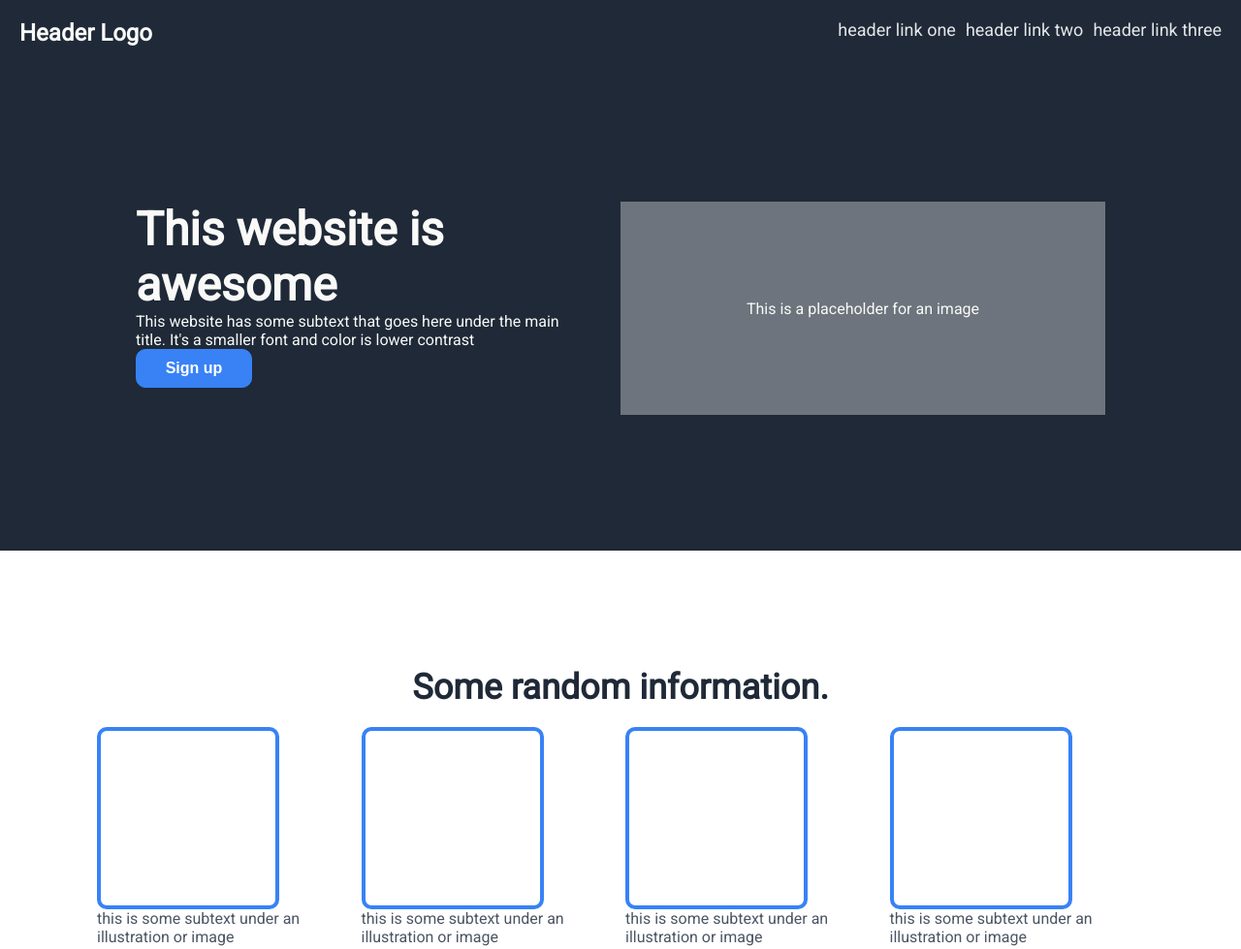
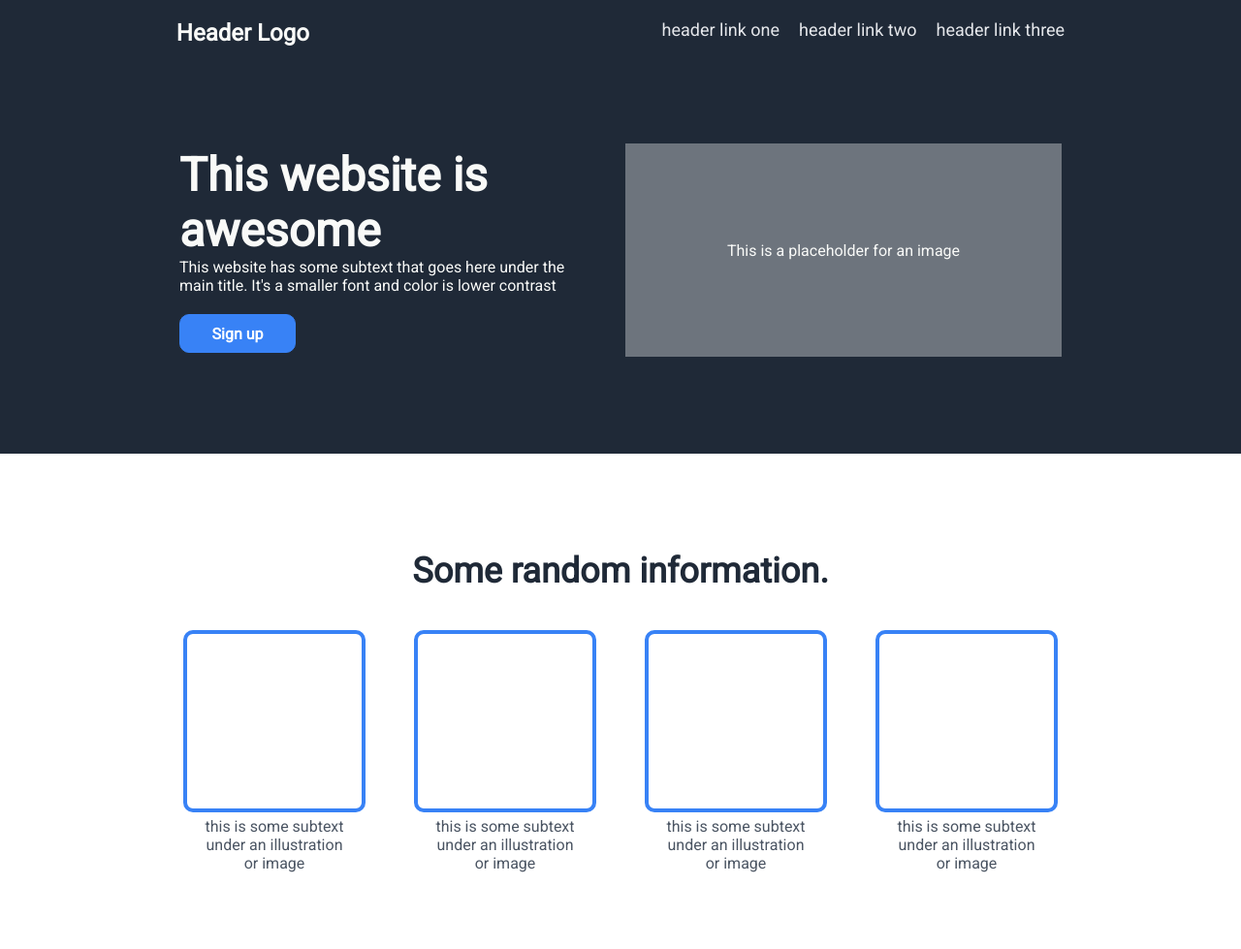
Before and after one commit to ROSS1996/lpage-template1, a plain HTML site: page index.html in a window 1280 px wide. Shown: the top 979 px of the page at 97% size. Drawn offline with Linux system fonts and the light colour scheme.

Commit message:
Add improvements to header and main sections

```diff
--- a/index.html
+++ b/index.html
@@ -1,15 +1,17 @@
 <!DOCTYPE html>
 <html lang="en">
+
 <head>
-    <meta charset="UTF-8">
-    <meta http-equiv="X-UA-Compatible" content="IE=edge">
-    <meta name="viewport" content="width=device-width, initial-scale=1.0">
+    <meta charset="UTF-8" />
+    <meta http-equiv="X-UA-Compatible" content="IE=edge" />
+    <meta name="viewport" content="width=device-width, initial-scale=1.0" />
     <title>Landing Page Template</title>
-    <link rel="stylesheet" href="style.css">
+    <link rel="stylesheet" href="style.css" />
 </head>
+
 <body>
-    <header>
-        <nav>
+    <header class="flex-columns">
+        <nav class="flex-rows">
             <h3 class="logo">Header Logo</h3>
             <ul>
                 <li><a href="#">header link one</a></li>
@@ -17,42 +19,53 @@
                 <li><a href="#">header link three</a></li>
             </ul>
         </nav>
-        <section class="container">
-            <div>
+        <section class="flex-rows flex-center page-awesome">
+            <div class="page-info">
                 <h1>This website is awesome</h1>
-                <p>This website has some subtext that goes here under the main title. It's a smaller font and color is lower contrast</p>
-                <button>Sign up</button>
+                <p>
+                    This website has some subtext that goes here under the main title.
+                    It's a smaller font and color is lower contrast
+                </p>
+                <button class="first-button">Sign up</button>
             </div>
-            <div class="placeholder-big">
-                This is a placeholder for an image
-            </div>
+            <div class="placeholder-big">This is a placeholder for an image</div>
         </section>
     </header>
     <main>
-        <section class="flex-columns illustration-section">
-            <h2 class="information">Some random information.</h2>
+        <section class="flex-columns flex-center">
+            <h2 class="illustration-title">Some random information.</h2>
             <div class="illustration-container">
-                <div class="illustration flex-columns">
+                <div class="illustration flex-columns flex-center">
                     <div class="illustration-ph"></div>
-                    this is some subtext under an illustration or image
+                    <p class="illustration-subtext">
+                        this is some subtext under an illustration or image
+                    </p>
                 </div>
-                <div class="illustration flex-columns">
+                <div class="flex-columns flex-center">
                     <div class="illustration-ph flex-columns"></div>
-                    this is some subtext under an illustration or image
+                    <p class="illustration-subtext">
+                        this is some subtext under an illustration or image
+                    </p>
                 </div>
-                <div class="illustration flex-columns">
+                <div class="flex-columns flex-center">
                     <div class="illustration-ph"></div>
-                    this is some subtext under an illustration or image
+                    <p class="illustration-subtext">
+                        this is some subtext under an illustration or image
+                    </p>
                 </div>
-                <div class="illustration flex-columns">
+                <div class="flex-columns flex-center">
                     <div class="illustration-ph"></div>
-                    this is some subtext under an illustration or image
+                    <p class="illustration-subtext">
+                        this is some subtext under an illustration or image
+                    </p>
                 </div>
             </div>
         </section>
         <section class="flex-columns testimonial">
-            <blockquote>This is an inspiring quote, or a testimonial from a customer. Maybe it's just filling up space, or maybe people will actually read it.
-                Who knows? All i know is that it looks nice.
+            <blockquote>
+                This is an inspiring quote, or a testimonial from a customer. Maybe
+                it's just filling up space, or maybe people will actually read it. Who
+                knows? All i know is that it looks nice.
             </blockquote>
             <h5>-Thor, God of The Thunder</h5>
         </section>
@@ -60,7 +73,9 @@
             <div class="call-container">
                 <div class="call">
                     <h4>Call of action! It's time!</h4>
-                    <p>Sign up for our product by clicking that button right over there!</p>
+                    <p>
+                        Sign up for our product by clicking that button right over there!
+                    </p>
                 </div>
                 <button class="callbtn">Sign up</button>
             </div>
@@ -70,4 +85,5 @@
         <p>Copyright © The Odin Project 2022</p>
     </footer>
 </body>
+
 </html>
--- a/style.css
+++ b/style.css
@@ -1,46 +1,36 @@
-@import url('https://fonts.googleapis.com/css?family=Roboto&display=swap');
+@import url("https://fonts.googleapis.com/css?family=Roboto&display=swap");
 
 * {
     margin: 0;
     padding: 0;
+    font-family: "Roboto", sans-serif;
     text-decoration: none;
 }
 
-body {
-    font-family: 'Roboto', sans-serif;
-    display: flex;
-    flex-direction: column;
-}
-
-header, footer {
-    background-color: #1F2937;
-    color: #F9FAF8;
-}
-
-header {
-    display: flex;
-    flex-direction: column;
+header,
+footer {
+    background-color: #1f2937;
+    color: #f9faf8;
 }
 
 nav {
-    display: flex;
-    justify-content: space-between;
-    padding: 20px;
+    justify-content: space-around;
+    padding-top: 20px;
 }
 
 nav ul {
     list-style-type: none;
     font-size: 18px;
     display: flex;
-    gap: 10px;
+    gap: 20px;
+}
+
+section {
+    padding: 100px;
 }
 
 nav a {
-    color: #E5E7EB;
-}
-
-section {
-    display: flex;
+    color: #e5e7eb;
 }
 
 h1 {
@@ -65,30 +55,59 @@ button:hover {
 
 button:active {
     background-color: #0950c3;
+    box-shadow: rgba(0, 0, 0, 0.2) 0px 20px 30px;
 }
 
 blockquote {
     font-size: 36px;
     font-style: italic;
     font-weight: 300;
-    color: #1F2937;
+    color: #1f2937;
     width: 800px;
+}
+
+footer {
+    padding: 30px;
+    text-align: center;
+}
+
+.flex-rows {
+    display: flex;
+    flex-direction: row;
+}
+
+.flex-columns {
+    display: flex;
+    flex-direction: column;
+}
+
+.flex-center {
+    display: flex;
+    justify-content: center;
+    align-items: center;
 }
 
 .logo {
     font-size: 24px;
 }
 
-.container {
-    display: flex;
-    margin: auto;
-    gap: 50px;
-    padding: 140px;
+.page-awesome {
+    gap: 60px;
+}
+
+.page-info {
+    text-align: left;
+    align-items: flex-start;
+    width: 400px;
+}
+
+.first-button {
+    margin-top: 20px;
 }
 
 .placeholder-big {
-    background-color: #6D747D;
-    width: 500px;
+    background-color: #6d747d;
+    width: 450px;
     height: 220px;
     display: flex;
     align-items: center;
@@ -96,40 +115,18 @@ blockquote {
     flex-shrink: 0;
 }
 
-.testimonial {
-    background-color: #E5E7EB;
-    display: flex;
-    justify-content: center;
-    align-items: center;
-    padding: 100px;
-}
-
-.flex-columns {
-    display: flex;
-    flex-direction: column;
-}
-
-.illustration-section {
-    display: flex;
-    justify-content: center;
-    align-items: center;
-    padding: 100px;
-}
 .illustration-container {
     display: flex;
     flex-direction: row;
-    gap: 10px;
-}
-
-.information {
-    font-size: 36px;
-    font-weight: 800;
-    color: #1F2937;
+    gap: 50px;
     margin: 20px;
 }
 
-.illustration {
-    color: #4B5563;
+.illustration-title {
+    font-size: 36px;
+    font-weight: 800;
+    color: #1f2937;
+    margin-bottom: 20px;
 }
 
 .illustration-ph {
@@ -137,6 +134,21 @@ blockquote {
     height: 180px;
     border-radius: 10px;
     border: 4px solid #3882f6;
+}
+
+.illustration-subtext {
+    color: #4b5563;
+    margin-top: 5px;
+    width: 150px;
+    text-align: center;
+}
+
+.testimonial {
+    background-color: #e5e7eb;
+    display: flex;
+    justify-content: center;
+    align-items: center;
+    padding: 100px;
 }
 
 .call-container {
@@ -156,10 +168,10 @@ blockquote {
     align-items: center;
     padding: 50px;
 }
+
 .call {
     height: 150px;
     width: 800px;
-
 }
 
 .callbtn {
```
